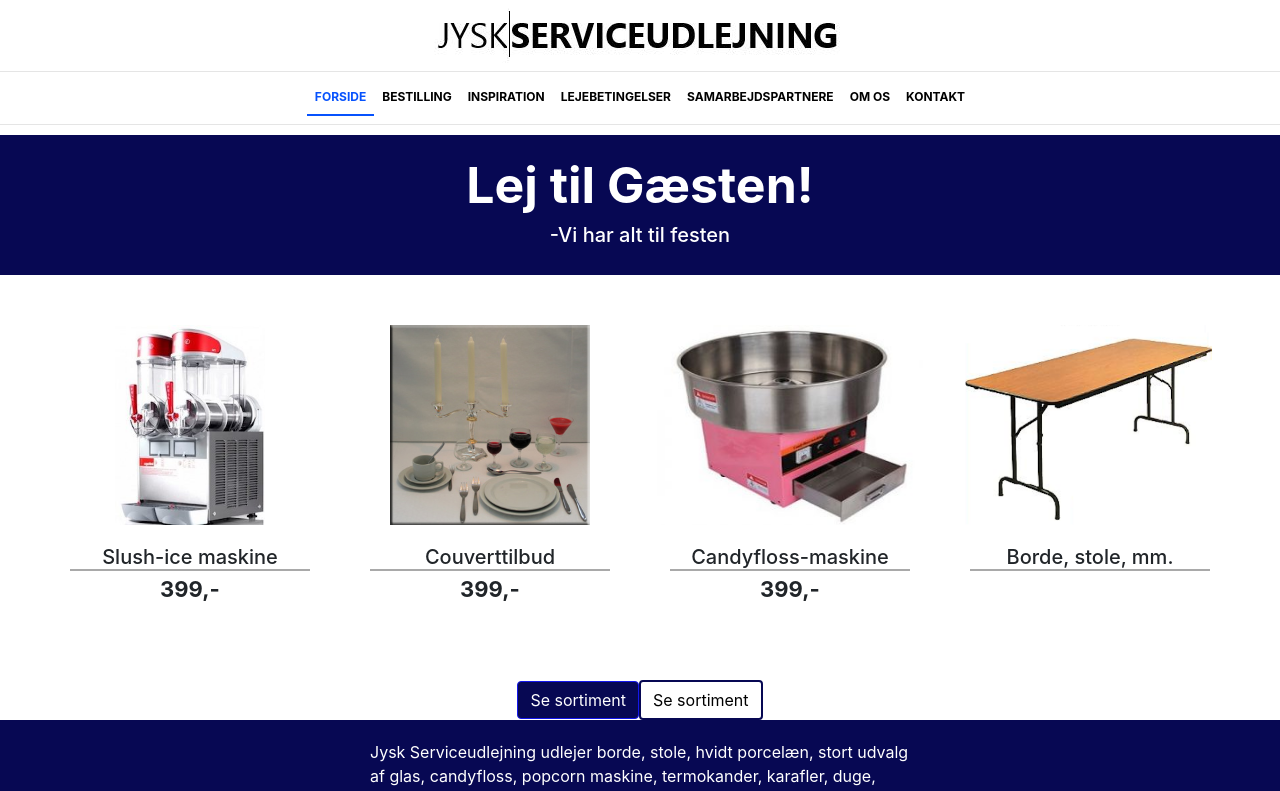
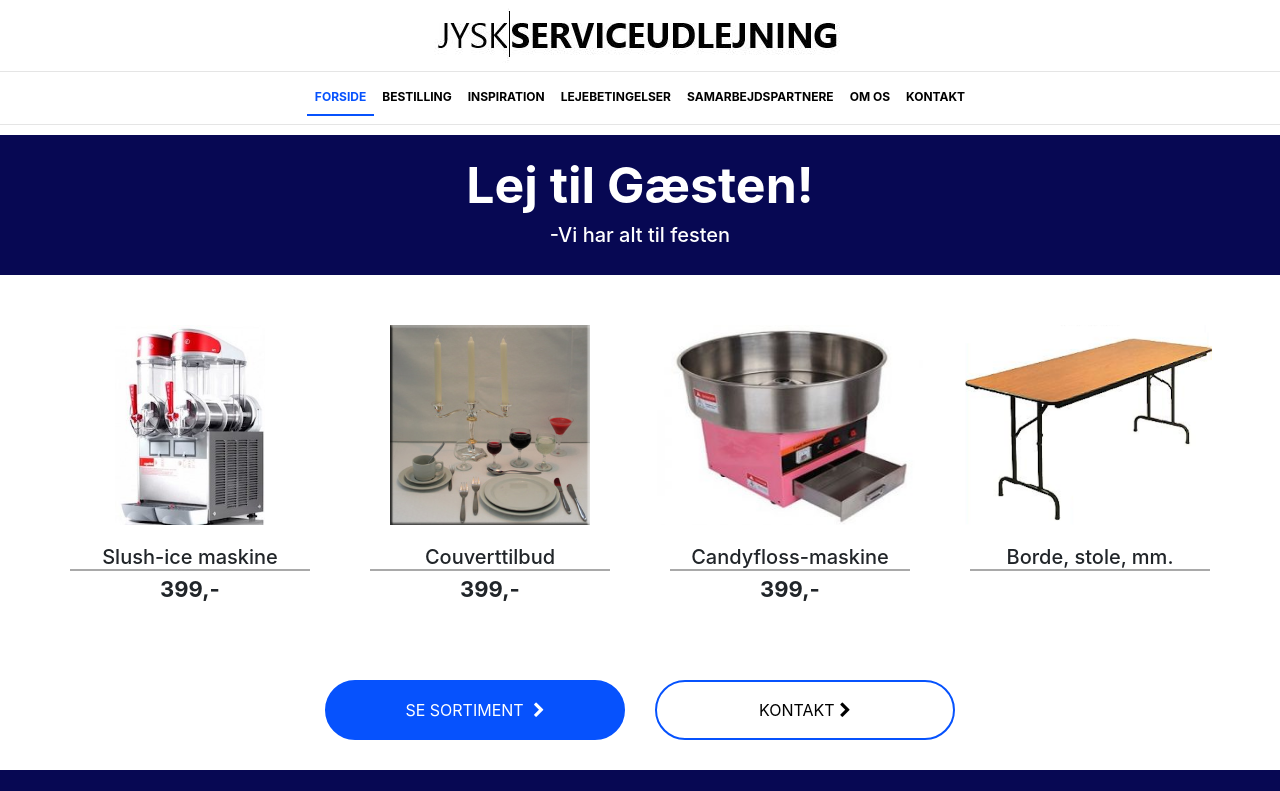
Before and after one commit to Fuzzy3/jyskserviceudlejning2, an Angular app: page /home in a window 1280 px wide. Shown: the top 791 px of the page. Built offline with nearby package versions, Linux system fonts and the light colour scheme.

Commit message:
frontpage 2

```diff
--- a/src/app/frontpage/frontpage.component.html
+++ b/src/app/frontpage/frontpage.component.html
@@ -68,10 +68,14 @@
 <section id="call-to-action-buttons">
     <div class="container">
         <div class="row justify-content-center">
-            <div class="col-md-6 text-center">
-                <div class="button-container">
-                    <button type="button" class="btn btn-primary">Se sortiment</button>
-                    <button type="button" class="btn btn-ghost">Se sortiment</button>
+            <div class="col button-container">
+                <div class="row">
+                    <div class="col-md-6 col-sm-12 text-right">
+                        <button type="button" class="btn btn-primary btn-large">Se sortiment <i class="fa fa-chevron-right"></i></button>
+                    </div>
+                    <div class="col-md-6 col-sm-12 text-left">
+                        <button type="button" class="btn btn-ghost btn-large">Kontakt<i class="fa fa-chevron-right"></i></button>
+                    </div>
                 </div>
             </div>
         </div>
--- a/src/app/frontpage/frontpage.component.scss
+++ b/src/app/frontpage/frontpage.component.scss
@@ -102,8 +102,9 @@ header {
     height: 200px;
 }
 
-.title-section-border {
-    //border-bottom: solid black 2px;
+#call-to-action-buttons {
+    margin-top: 30px;
+    margin-bottom: 30px;
 }
 
 .button-container {
--- a/src/sass/styles.scss
+++ b/src/sass/styles.scss
@@ -103,15 +103,35 @@
     min-height: 500px;
 }
 
-.btn {
+.button-container {
+    & .btn {
+        text-transform: uppercase;
+        border-radius: 50px;
         &.btn-primary {
             color:white;
-        background-color: $primary-brand-color;
-        border-color: $secondary-brand-color;
+            background-color: #0652FD;
+            border: 2px solid #0652FD;
+            &:hover {
+                background-color: white;
+                color: black;
+            }
         }
         &.btn-ghost {
             color: black;
             background-color: white;
-        border: 2px solid $primary-brand-color;
+            border: 2px solid#0652FD;
+            &:hover {
+                background-color: #0652FD;
+                color: white;
             }
         }
+        &.btn-large {
+            width: 300px;
+            height: 60px;
+        }
+
+        & .fa {
+            padding-left: 5px;
+        }
+    }
+}
```
Lines whose indentation alone changed are shown as unchanged.
